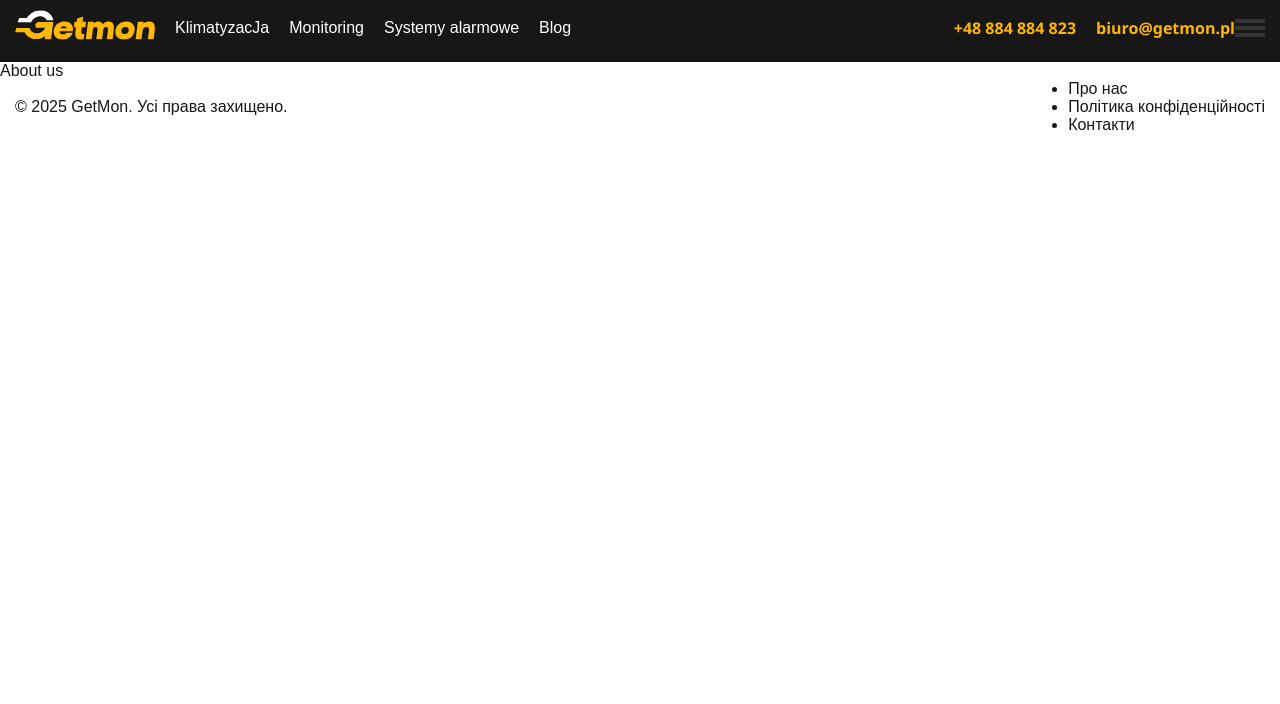
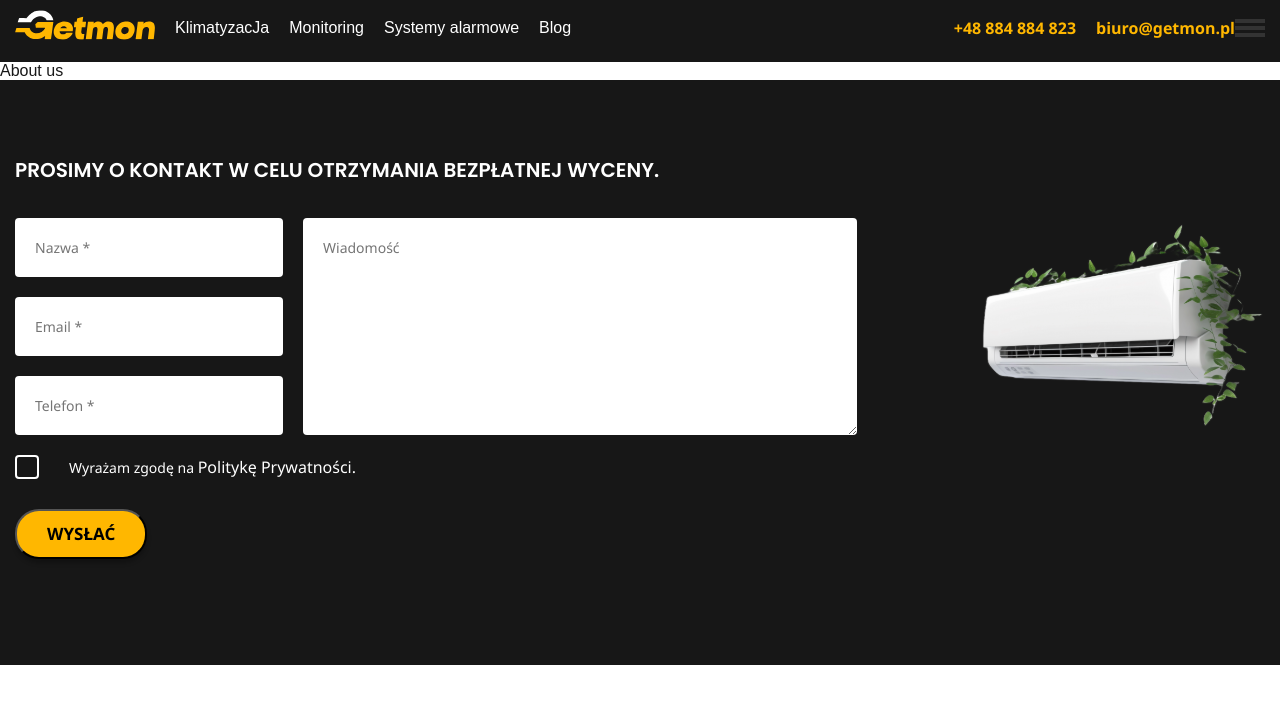
Before and after one commit to MatviyRoman/Getmon-Next, a Next.js app: page /about in a window 1280 px wide. Shown: the top 704 px of the page. Built offline with nearby package versions, Linux system fonts and the light colour scheme.

Commit message:
added footer

```diff
--- a/src/app/page.js
+++ b/src/app/page.js
@@ -15,6 +15,7 @@ export default function Home() {
       <div className={styles.page}>
         <main className={styles.main}>
           <TopSection />
+
           <StartSection />
           <CounterSection />
 
@@ -29,7 +30,7 @@ export default function Home() {
             />
             <br/>
             <a
-              href="https://nextjs.org/docs?utm_source=create-next-app&utm_medium=appdir-template&utm_campaign=create-next-app"
+              href="https://nextjs.org/docs"
               target="_blank"
               rel="noopener noreferrer"
               className={styles.secondary}
--- a/src/components/sections/TopSection.js
+++ b/src/components/sections/TopSection.js
@@ -51,7 +51,7 @@ const TopSection = () => {
                                     <p className={styles.description}>{service.description}</p>
                                 </div>
                                 <div className={styles.footer}>
-                                    {/* <Image className={styles.img} src={service.img.src} width={service.img.width} height={service.img.height} alt={service.title} /> */}
+                                    {/* <Image className={styles.img} src={service.img.src} width={service.img.width} height={service.img.height} alt={service.title} priority /> */}
                                     <img className={styles.img} src={service.img.src} alt={service.title} />
                                 </div>
                             </div>
--- a/src/components/sections/TopSection.module.css
+++ b/src/components/sections/TopSection.module.css
@@ -53,7 +53,6 @@
   grid-template-columns: 497px 1fr;
   grid-template-rows: auto auto auto;
   gap: 32px;
-  position: relative;
   width: 100%;
 
   @media (max-width: 991px) {
--- /dev/null
+++ b/src/partials/Footer.css
@@ -0,0 +1,171 @@
+.footer {
+    background: #171717;
+    padding-top: 72px;
+    padding-bottom: 36px;
+
+    @media (max-width: 991px) {
+        padding-top: 30px;
+        padding-bottom: 36px;
+    }
+
+    .title {
+        color: #fff;
+        font-family: var(--font-poppins);
+        font-size: 20px;
+        font-weight: 600;
+        line-height: 36px;
+        letter-spacing: 0%;
+        text-align: left;
+        text-transform: uppercase;
+        margin-bottom: 30px;
+
+        @media (max-width: 991px) {
+            max-width: 600px;
+            margin: 0 auto;
+            margin-bottom: 30px;
+            font-size: 18px;
+        }
+    }
+
+    .input, .textarea {
+        border-radius: 4px;
+        background: #fff;
+        min-height: 50px;
+        height: 100%;
+        width: 100%;
+        padding: 20px;
+        border: none;
+
+        color: rgb(79, 86, 104);
+        font-family: Segoe UI;
+        font-size: 14px;
+        font-weight: 400;
+        letter-spacing: 0%;
+        text-align: left;
+
+        &:focus {
+            outline: none;
+        }
+    }
+
+    .textarea {
+        min-height: 190px;
+    }
+
+    .img {
+        -webkit-user-drag: none;
+        -khtml-user-drag: none;
+        -moz-user-drag: none;
+        -o-user-drag: none;
+        user-drag: none;
+    }
+
+    .footer-form {
+        width: 100%;
+        padding-bottom: 70px;
+
+        @media (max-width: 991px) {
+            max-width: 600px;
+            margin: 0 auto;
+            padding-bottom: 33px;
+        }
+
+        .footer-form-left {
+            display: flex;
+            flex-direction: column;
+            max-width: 268px;
+            width: 100%;
+            gap: 20px;
+
+            @media (max-width: 991px) {
+                max-width: 600px;
+                width: 100%;
+            }
+        }
+
+        .footer-form-center {
+            max-width: 554px;
+            width: 100%;
+
+            @media (max-width: 991px) {
+                max-width: 600px;
+                width: 100%;
+            }
+        }
+
+        .footer-form-right {
+            display: flex;
+            justify-content: flex-end;
+            width: 100%;
+            flex: 1;
+
+            .img {
+                padding-left: auto;
+            }
+
+            @media (max-width: 1200px) {
+                display: none;
+            }
+        }
+
+        .footer-form-bottom {
+
+            .footer-checkbox {
+                padding-bottom: 30px;
+
+                display: flex;
+                align-items: center;
+                gap: 10px;
+
+                .checkbox {
+                    appearance: none;
+                    width: 24px;
+                    height: 24px;
+                    border-radius: 4px;
+                    border: 2px solid #fff;
+                    display: flex;
+                    align-items: center;
+                    justify-content: center;
+                    cursor: pointer;
+                    background: transparent;
+                    position: relative;
+
+                    &::before {
+                        content: "";
+                        width: 12px;
+                        height: 12px;
+                        background: #FFB700;
+                        display: none;
+                    }
+
+                    &:checked::before {
+                        display: block;
+                    }
+                }
+
+                .label {
+                    color: #fff;
+                    font-family: Segoe UI;
+                    font-size: 14px;
+                    font-weight: 400;
+                    line-height: 19px;
+                    letter-spacing: 0%;
+                    text-align: left;
+                    padding-left: 20px;
+
+                    @media (max-width: 991px) {
+                        padding-left: 10px;
+                    }
+                }
+            }
+        }
+
+        .form {
+            width: 100%;
+            display: flex;
+            justify-content: flex-start;
+            flex-wrap: wrap;
+            gap: 20px;
+        }
+    }
+}
--- a/src/partials/Footer.js
+++ b/src/partials/Footer.js
@@ -1,30 +1,81 @@
+"use client"
+
+import { useState } from "react";
+import "./Footer.css";
+import Link from "next/link";
+import Image from 'next/image';
+
 export default function Footer() {
+    const [form, setForm] = useState({ name: "", email: "", phone: "", message: "", agree: false });
+
+    const handleChange = (e) => {
+        const { name, value, type, checked } = e.target;
+        setForm((prev) => ({
+            ...prev,
+            [name]: type === "checkbox" ? checked : value,
+        }));
+    };
+
+    const handleSubmit = (e) => {
+        e.preventDefault();
+        if (!form.agree) {
+            alert("Musisz zaakceptować Politykę Prywatności!");
+            return;
+        }
+        console.log("form send:", form);
+    };
+
     return (
-        <footer className="w-full bg-gray-900 text-white py-6 mt-10">
-            <div className="container mx-auto text-center">
-                <p className="text-sm">
-                    &copy; {new Date().getFullYear()} GetMon. Усі права захищено.
-                </p>
-                <nav className="mt-4">
-                    <ul className="flex justify-center space-x-6 text-sm">
-                        <li>
-                            <a href="/about" className="hover:underline">
-                                Про нас
-                            </a>
-                        </li>
-                        <li>
-                            <a href="/privacy" className="hover:underline">
-                                Політика конфіденційності
-                            </a>
-                        </li>
-                        <li>
-                            <a href="/contact" className="hover:underline">
-                                Контакти
-                            </a>
-                        </li>
-                    </ul>
-                </nav>
+        <footer className="footer">
+            <div className="container">
+                <h2 className="title">Prosimy o kontakt w celu otrzymania bezpłatnej wyceny.</h2>
             </div>
+            <div className="container">
+                <div className="footer-form">
+                    <form className="form" onSubmit={handleSubmit}>
+                        <div className="footer-form-left">
+                            <input className="input" type="text" name="name" placeholder="Nazwa *" required onChange={handleChange} />
+                            <input className="input" type="email" name="email" placeholder="Email *" required onChange={handleChange} />
+                            <input className="input" type="tel" name="phone" placeholder="Telefon *" required onChange={handleChange} />
+                        </div>
+                        <div className="footer-form-center">
+                            <textarea className="textarea" name="message" placeholder="Wiadomość" rows="4" onChange={handleChange}></textarea>
+                        </div>
+                        <div className="footer-form-right">
+                            <img className="img" src="/img/air-conditioner.svg" alt="Klimatyzacja" />
+                            {/* <Image className="img" src="/img/air-conditioner.svg" width="234" height="177" alt="Klimatyzacja" priority /> */}
+                        </div>
+                        <div className="footer-form-bottom">
+                            <div className="footer-checkbox">
+                                <input className="checkbox" type="checkbox" name="agree" id="agree" onChange={handleChange} />
+                                <label className="label" htmlFor="agree">Wyrażam zgodę na <Link href="/polityka-prywatnosci" className="privacy-link">Politykę Prywatności.</Link></label>
+                            </div>
+                            <button className="btn btn-primary" type="submit">Wysłać</button>
+                        </div>
+                    </form>
+                </div>
+            </div>
+
+            {/* 2️⃣ 6-КОЛОНОЧНА СЕКЦІЯ */}
+            {/* <div className="footer-grid">
+        <div><h3>Категорія 1</h3><ul><li><a href="#">Посилання 1</a></li></ul></div>
+        <div><h3>Категорія 2</h3><ul><li><a href="#">Посилання 2</a></li></ul></div>
+        <div><h3>Категорія 3</h3><ul><li><a href="#">Посилання 3</a></li></ul></div>
+        <div><h3>Категорія 4</h3><ul><li><a href="#">Посилання 4</a></li></ul></div>
+        <div><h3>Категорія 5</h3><ul><li><a href="#">Посилання 5</a></li></ul></div>
+        <div><h3>Категорія 6</h3><ul><li><a href="#">Посилання 6</a></li></ul></div>
+      </div> */}
+
+            {/* 3️⃣ COPYRIGHT + ПОСИЛАННЯ */}
+            {/* <div className="footer-bottom">
+        <p>© {new Date().getFullYear()} Всі права захищені.</p>
+        <nav>
+          <a href="#">Головна</a>
+          <a href="#">Про нас</a>
+          <a href="#">Контакти</a>
+          <a href="#">Політика конфіденційності</a>
+        </nav>
+      </div> */}
         </footer>
     );
 }
```
Also changed, not shown: public/img/air-conditioner.svg (added).
